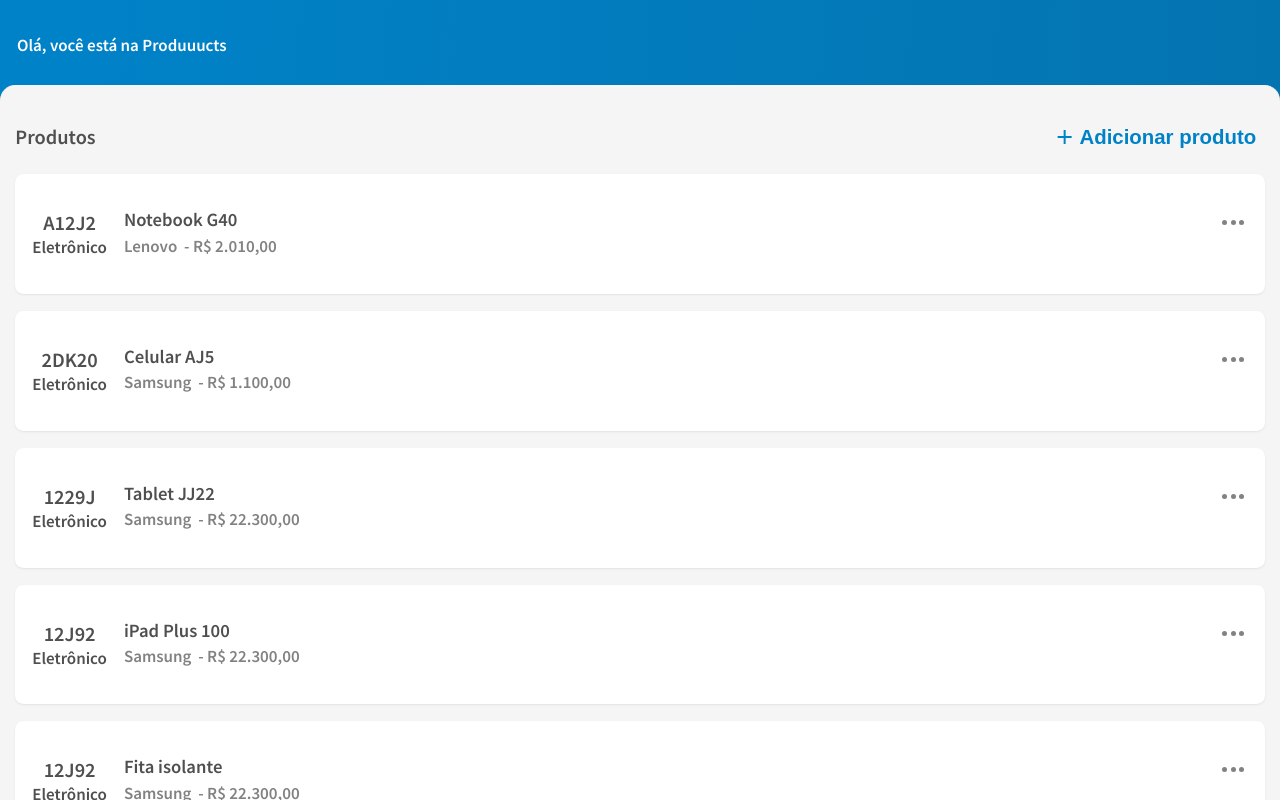
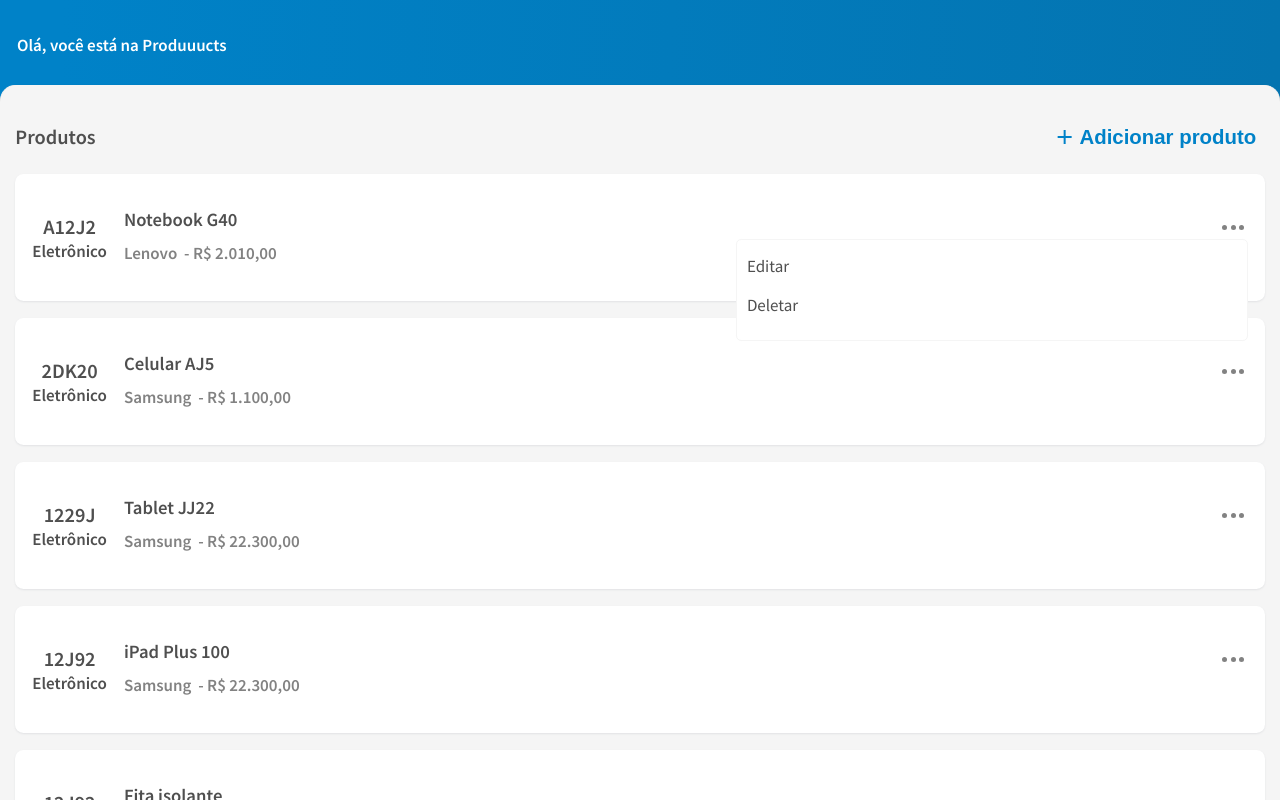
Before and after one commit to temppone/produuucts, a React (Create React App) app: page / in a window 1280 px wide. Both pictures are taken after a click on the element 1234 px from the left and 219 px from the top of the page. Shown: the top 800 px of the page. Built offline with nearby package versions, Linux system fonts and the light colour scheme.

Commit message:
fix: dropdown on ProductCard

```diff
--- a/src/components/Button/style.ts
+++ b/src/components/Button/style.ts
@@ -2,7 +2,7 @@ import styled from "styled-components";
 import { defaultTheme } from "../../styles/theme";
 
 export const ButtonContainer = styled.div`
-  color: ${() => defaultTheme.palette.gradientBlue};
+  color: ${defaultTheme.palette.gradientBlue};
 `;
 
 export const ButtonContent = styled.button`
@@ -12,10 +12,10 @@ export const ButtonContent = styled.button`
   justify-content: center;
   padding: 0.5rem;
   background-color: transparent;
-  color: ${() => defaultTheme.palette.primaryBlue};
+  color: ${defaultTheme.palette.primaryBlue};
   cursor: pointer;
 
   :hover {
-    color: ${() => defaultTheme.palette.secundaryBlue};
+    color: ${defaultTheme.palette.secundaryBlue};
   }
 `;
--- a/src/components/Card/style..ts
+++ b/src/components/Card/style..ts
@@ -2,7 +2,7 @@ import styled from "styled-components";
 import { defaultTheme } from "../../styles/theme";
 
 export const CardContainer = styled.div`
-  background-color: ${() => defaultTheme.palette.primaryGrey};
+  background-color: ${ defaultTheme.palette.primaryGrey};
   border-radius: 1rem 1rem 0rem 0rem;
   width: 100%;
   padding: 0.9rem;
--- a/src/components/Dropdown/index.tsx
+++ b/src/components/Dropdown/index.tsx
@@ -1,9 +1,10 @@
-import React, { ReactNode } from "react";
+import React, { ReactNode, useState } from "react";
 import {
   DropdownContainer,
   DropdownHeader,
   DropdownItem,
   DropdownList,
+  DropdownListContainer,
 } from "./styles";
 
 interface IDropdown {
@@ -12,15 +13,20 @@ interface IDropdown {
 }
 
 const Dropdown = ({ children, dropdownItems }: IDropdown): JSX.Element => {
+  const [isOpen, setIsOpen] = useState(false);
+  const toggling = () => setIsOpen(!isOpen);
   return (
     <DropdownContainer>
-      <DropdownHeader>{children}</DropdownHeader>
-
-      <DropdownList>
-        {dropdownItems?.map((item, index) => (
-          <DropdownItem key={index}>{item}</DropdownItem>
-        ))}
-      </DropdownList>
+      <DropdownHeader onClick={toggling}>{children}</DropdownHeader>
+      <DropdownListContainer>
+        {isOpen && (
+          <DropdownList>
+            {dropdownItems?.map((item, index) => (
+              <DropdownItem key={index}>{item}</DropdownItem>
+            ))}
+          </DropdownList>
+        )}
+      </DropdownListContainer>
     </DropdownContainer>
   );
 };
--- a/src/components/Dropdown/styles.ts
+++ b/src/components/Dropdown/styles.ts
@@ -1,21 +1,40 @@
 import styled from "styled-components";
+import { defaultTheme } from "../../styles/theme";
 
-export const DropdownContainer = styled.div`
+export const DropdownContainer = styled("div")`
   display: flex;
+  flex-direction: column;
 `;
 
-export const DropdownHeader = styled.div`
-  cursor: pointer;
+export const DropdownHeader = styled("div")`
+  margin-bottom: 0.1em;
+  font-weight: 500;
+  font-size: 1.3rem;
 `;
 
-export const DropdownList = styled.ul`
-  background-color: blue;
+export const DropdownListContainer = styled("div")`
+  display: flex;
+  flex-direction: row;
+  justify-content: flex-end;
+`;
 
+export const DropdownList = styled("ul")`
+  width: 40%;
+  margin: 0;
+  background-color: ${defaultTheme.palette.primaryLight};
+  border: 1px solid ${defaultTheme.palette.primaryGrey};
+  border-radius: 0.3rem;
+  color: ${defaultTheme.palette.secundaryGrey};
+  font-size: 1rem;
+  position: absolute;
+  padding: 0.5rem;
   &:first-child {
     padding-top: 0.8em;
   }
 `;
 
-export const DropdownItem = styled.li`
-  background-color: green;
+export const DropdownItem = styled("li")`
+  list-style: none;
+  margin-bottom: 0.8em;
+  padding: 0.1rem;
 `;
--- a/src/components/HeaderCard/style.ts
+++ b/src/components/HeaderCard/style.ts
@@ -5,12 +5,12 @@ export const HeaderCardContainer = styled.div`
   display: flex;
   justify-content: space-between;
   align-items: center;
-  color: ${() => defaultTheme.palette.secundaryGrey};
+  color: ${defaultTheme.palette.secundaryGrey};
   background-color: transparent;
   padding: 1rem 0;
 `;
 
 export const HeaderCardTitle = styled.h3`
   font-size: 1.2rem;
-  color: ${() => defaultTheme.palette.secundaryGrey};
+  color: ${defaultTheme.palette.secundaryGrey};
 `;
--- a/src/components/HeaderPage/styles.ts
+++ b/src/components/HeaderPage/styles.ts
@@ -3,7 +3,7 @@ import { defaultTheme } from "../../styles/theme";
 
 export const HeaderPageContainer = styled.div`
   width: 100%;
-  background: ${() => defaultTheme.palette.gradientBlue};
+  background: ${defaultTheme.palette.gradientBlue};
   padding: 2rem 1rem 3rem 1rem;
   z-index: -100;
   position: absolute;
@@ -12,7 +12,7 @@ export const HeaderPageContainer = styled.div`
 export const HeaderPageTitle = styled.h1`
   padding: 1rem1rem;
   font-size: 1rem;
-  color: ${() => defaultTheme.palette.primaryLight};
+  color: ${defaultTheme.palette.primaryLight};
   font-weight: bold;
 
   @media (min-width: ${({ theme }) => theme.breakpoints.xs}) {
--- a/src/components/ProductCard/index.tsx
+++ b/src/components/ProductCard/index.tsx
@@ -40,7 +40,7 @@ const ProductCard = ({
         <CardProductDescriptionContainer>
           <CardHeader>
             <CardProductName>{name}</CardProductName>
-            <Dropdown>
+            <Dropdown dropdownItems={["Editar", "Deletar"]}>
               <OptionsBalls />
               <OptionsBalls />
               <OptionsBalls />
--- a/src/components/ProductCard/styles.ts
+++ b/src/components/ProductCard/styles.ts
@@ -25,7 +25,7 @@ export const CardProductCodeContainer = styled.div`
   display: flex;
   flex-direction: column;
   align-items: center;
-  color: ${() => defaultTheme.palette.secundaryGrey};
+  color: ${defaultTheme.palette.secundaryGrey};
 `;
 
 export const CardProductCode = styled.h3`
@@ -43,7 +43,7 @@ export const CardProductDescriptionContainer = styled.div`
   flex-direction: column;
   width: 100%;
   padding: 1rem 0rem 1rem 1rem;
-  color: ${() => defaultTheme.palette.secundaryGrey};
+  color: ${defaultTheme.palette.secundaryGrey};
 `;
 
 export const CardHeader = styled.div`
@@ -58,7 +58,7 @@ export const OptionsBalls = styled.div`
   width: 0.3rem;
   height: 0.3rem;
   border-radius: 50%;
-  background-color: ${() => defaultTheme.palette.tertiaryGrey};
+  background-color: ${defaultTheme.palette.tertiaryGrey};
   margin-right: 0.2rem;
 `;
 
@@ -70,7 +70,7 @@ export const CardProductSubContainer = styled.div`
   display: flex;
   align-items: center;
   font-weight: normal;
-  color: ${() => defaultTheme.palette.tertiaryGrey};
+  color: ${defaultTheme.palette.tertiaryGrey};
 `;
 
 export const CardProductProviderName = styled.h4`
--- a/src/pages/Home/styles.ts
+++ b/src/pages/Home/styles.ts
@@ -2,6 +2,6 @@ import styled from "styled-components";
 import { defaultTheme } from "../../styles/theme";
 
 export const HomeContainer = styled.div`
-  background-color: ${() => defaultTheme.palette.secundaryLight};
+  background-color: ${defaultTheme.palette.secundaryLight};
   border-radius: 0.9rem;
 `;
--- a/src/pages/Registration/styles.ts
+++ b/src/pages/Registration/styles.ts
@@ -2,7 +2,7 @@ import styled from "styled-components";
 import { defaultTheme } from "../../styles/theme";
 
 export const RegistrationContainer = styled.div`
-  background-color: ${() => defaultTheme.palette.secundaryLight};
+  background-color: ${defaultTheme.palette.secundaryLight};
   border-radius: 0.9rem;
 `;
 
@@ -14,5 +14,5 @@ export const ValueCodeContainer = styled.div`
 
 
 export const FormContainer = styled.form`
-  background-color: ${() => defaultTheme.palette.secundaryLight};
+  background-color: ${defaultTheme.palette.secundaryLight};
 `
--- a/src/styles/global.ts
+++ b/src/styles/global.ts
@@ -20,11 +20,11 @@ export const GlobalStyle = createGlobalStyle`
 
   a{
     text-decoration: none;
-    color: ${() => defaultTheme.palette.primaryDark};
+    color: ${defaultTheme.palette.primaryDark};
   }
 
   a:hover{
-    color: ${() => defaultTheme.palette.secundaryDark};
+    color: ${defaultTheme.palette.secundaryDark};
   }
   html, body, #root{
     height: 100%;
@@ -32,23 +32,23 @@ export const GlobalStyle = createGlobalStyle`
   }
   html {
     font-size: 12px;
-    background: ${() => defaultTheme.palette.secundaryLight};
-    color: ${() => defaultTheme.palette.primaryDark};
+    background: ${defaultTheme.palette.secundaryLight};
+    color: ${defaultTheme.palette.primaryDark};
     font-family: 'Source Sans Pro', sans-serif;
 
-    @media screen and (min-width: ${() => defaultTheme.breakpoints.xs}){
+    @media screen and (min-width: ${defaultTheme.breakpoints.xs}){
       font-size: 14px;
     }
-    @media screen and (min-width: ${() => defaultTheme.breakpoints.sm}){
+    @media screen and (min-width: ${defaultTheme.breakpoints.sm}){
       font-size: 15px;
     }
-    @media screen and (min-width: ${() => defaultTheme.breakpoints.md}){
+    @media screen and (min-width: ${defaultTheme.breakpoints.md}){
       font-size: 17px;
     }
-    @media screen and (min-width: ${() => defaultTheme.breakpoints.lg}){
+    @media screen and (min-width: ${defaultTheme.breakpoints.lg}){
       font-size: 17px;
     }
-    @media screen and (min-width: ${() => defaultTheme.breakpoints.xl}){
+    @media screen and (min-width: ${defaultTheme.breakpoints.xl}){
       font-size: 17px;
     }
 
```
Also changed, not shown: src/components/Input/styles.ts (+7 -7 lines).
